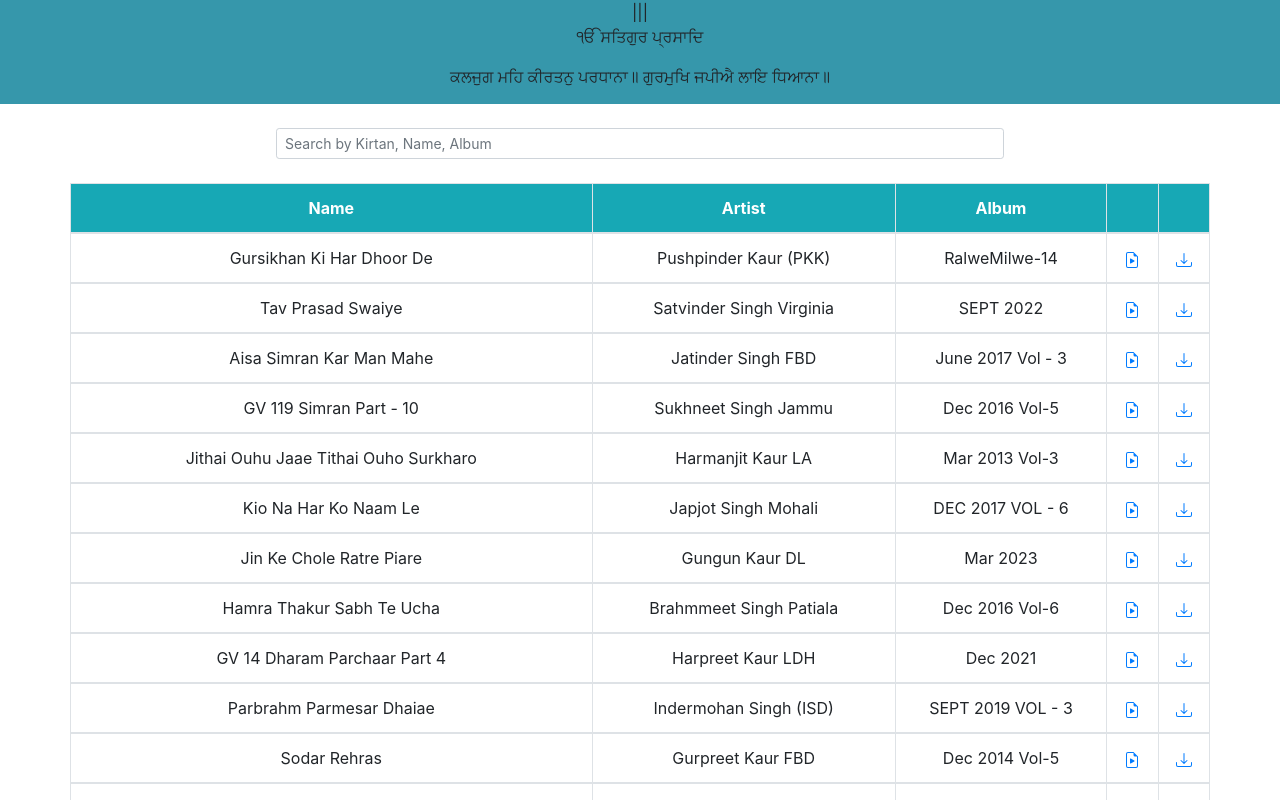
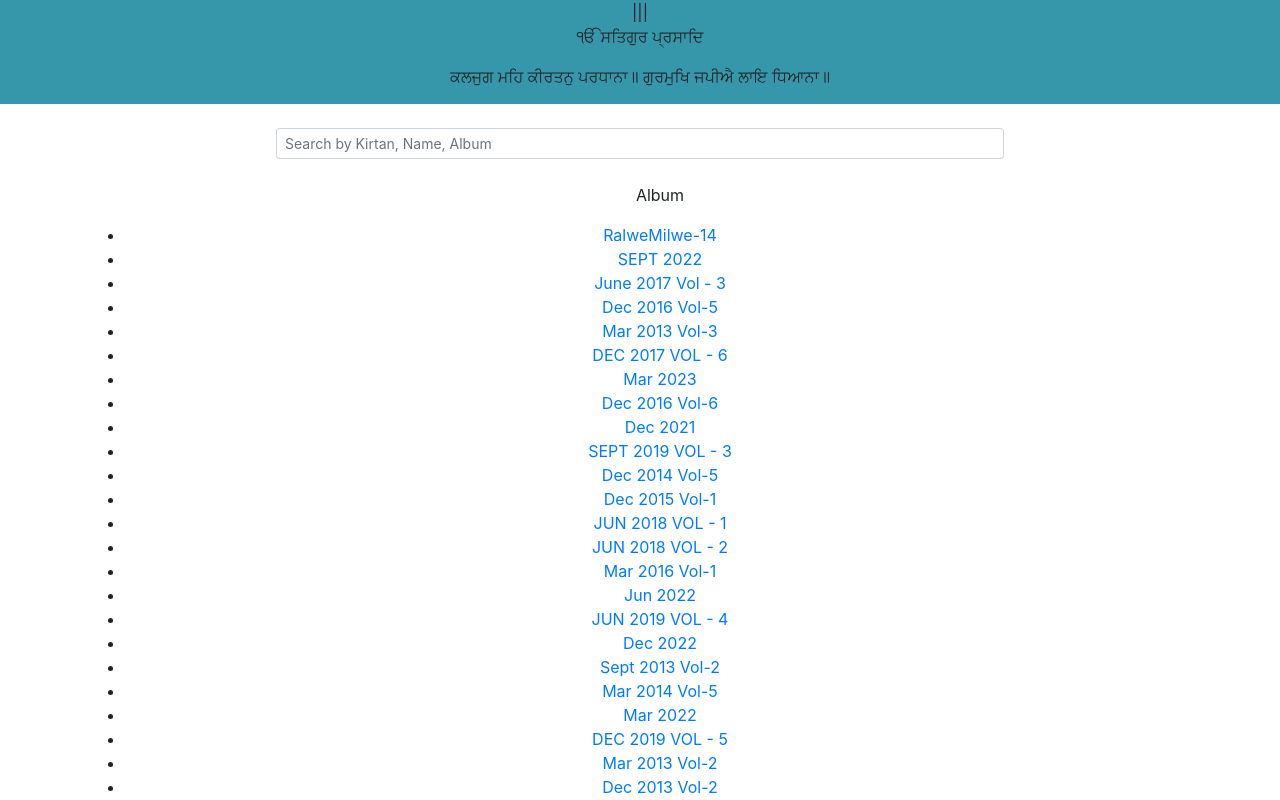
Before and after one commit to isupreetk/kirtan-frontend, a React (Create React App) app: page / in a window 1280 px wide. Shown: the top 800 px of the page. Built offline with nearby package versions, Linux system fonts and the light colour scheme.

Commit message:
get unique albums and artists

```diff
--- a/src/App.jsx
+++ b/src/App.jsx
@@ -19,6 +19,10 @@ function App() {
   let [possibleCombinations, setPossibleCombinations] = useState([]);
   let [filteredKirtans, setFilteredKirtans] = useState([]);
   let [sortedKirtans, setSortedKirtans] = useState([]);
+  let [albumFilter, setAlbumFilter] = useState([]);
+  let [artistFilter, setArtistFilter] = useState([]);
+  let [allAlbums, setAllAlbums] = useState([]);
+  let [allArtists, setAllArtists] = useState([]);
 
   // let [items, setItems] = useState([]);
   let [isLoading, setIsLoading] = useState(false);
@@ -48,6 +52,21 @@ function App() {
   };
 
   // console.log("getAllSubsets", getAllSubsets(["naam", "simran"]));
+
+  const handleFilters = (data) => {
+    setSortedKirtans(
+      data.filter((data) => {
+        // console.log(data);
+        // return albumFilter.forEach((filter) => {
+        return data.Album === albumFilter[0];
+        // });
+      })
+    );
+  };
+
+  useEffect(() => {
+    handleFilters(kirtans);
+  }, [albumFilter, artistFilter]);
 
   const getSortedKirtans = (data) => {
     let sortedData = data.sort((a, b) => {
@@ -139,6 +158,22 @@ function App() {
     getSortedKirtans(filteredKirtans);
   }, [filteredKirtans]);
 
+  useEffect(() => {
+    kirtansData.forEach((kirtan) => {
+      if (allAlbums.includes(kirtan.Album)) {
+        // continue
+      } else if (allArtists.includes(kirtan.Sevadar)) {
+      } else {
+        // console.log(kirtan.Album);
+        // console.log(kirtan.Sevadar);
+        allAlbums.push(kirtan.Album);
+        allArtists.push(kirtan.Sevadar);
+        setAllAlbums(allAlbums);
+        setAllArtists(allArtists);
+      }
+    });
+  }, [kirtansData]);
+
   // const getSearchCombinations = (searchArray) => {
   //   let newLength = searchArray.length - 1;
   //   if (newLength >= 0) {
@@ -199,6 +234,12 @@ function App() {
             sortedKirtans={currentKirtans}
             isLoading={isLoading}
             error={error}
+            albumFilter={albumFilter}
+            setAlbumFilter={setAlbumFilter}
+            artistFilter={artistFilter}
+            setArtistFilter={setArtistFilter}
+            allAlbums={allAlbums}
+            allArtists={allArtists}
             // kirtanTitle={kirtanTitle}
             // kirtanTitleRef={kirtanTitleRef}
           />
--- a/src/components/KirtanList/KirtanList.jsx
+++ b/src/components/KirtanList/KirtanList.jsx
@@ -1,8 +1,8 @@
 import "./KirtanList.scss";
 // import InfiniteScroll from "react-infinite-scroll-component";
-import { Table } from "react-bootstrap";
+import { Container, Table } from "react-bootstrap";
 import { FileEarmarkPlay, Download } from "react-bootstrap-icons";
-// import { useState } from "react";
+// import { useState, useEffect } from "react";
 
 function KirtanList({
   searchTerm,
@@ -10,6 +10,12 @@ function KirtanList({
   sortedKirtans,
   isLoading,
   error,
+  albumFilter,
+  setAlbumFilter,
+  artistFilter,
+  setArtistFilter,
+  allAlbums,
+  allArtists,
   //   kirtanTitleRef,
 }) {
   //   let [play, setPlay] = useState(false);
@@ -114,8 +120,66 @@ function KirtanList({
       </tbody>
     );
   };
+
+  const handleAlbumFilter = (event) => {
+    event.preventDefault();
+    albumFilter.push(event.target.innerText);
+    setAlbumFilter(albumFilter);
+    console.log("AlbumFilter", albumFilter);
+  };
+
+  const handleArtistFilter = (event) => {
+    event.preventDefault();
+    artistFilter.push(event.target.innerText);
+    setArtistFilter(artistFilter);
+    console.log("ArtistFilter", artistFilter);
+  };
+
   return (
     <>
+      <Container>
+        <div>
+          <ul>
+            <p>Album</p>
+            {/* {kirtans?.slice(0, 10).map((kirtan, index) => {
+              //   console.log(kirtan.Album);
+              return (
+                <li key={index}>
+                  <a href="#" onClick={(event) => handleAlbumFilter(event)}>
+                    {kirtan.Album}
+                  </a>
+                </li>
+              );
+            })} */}
+            {allAlbums.map((allAlbum, index) => {
+              return (
+                <li key={index} onClick={(event) => handleAlbumFilter(event)}>
+                  <a href="#">{allAlbum}</a>
+                </li>
+              );
+            })}
+          </ul>
+          <ul>
+            <p>Artist</p>
+            {/* {kirtans?.slice(0, 10).map((kirtan, index) => {
+              //   console.log(kirtan.Sevadar);
+              return (
+                <li key={index}>
+                  <a href="#" onClick={(event) => handleArtistFilter(event)}>
+                    {kirtan.Sevadar}
+                  </a>
+                </li>
+              );
+            })} */}
+            {allArtists.map((allArtist, index) => {
+              return (
+                <li key={index} onClick={(event) => handleArtistFilter(event)}>
+                  <a href="#">{allArtist}</a>
+                </li>
+              );
+            })}
+          </ul>
+        </div>
         <Table striped bordered hover className="table">
           <thead>
             <tr>
@@ -131,6 +195,7 @@ function KirtanList({
             ? sortedKirtans.slice(0, 100).map(mapToHtml)
             : kirtans.slice(0, 100).map(mapToHtml)}
         </Table>
+      </Container>
     </>
   );
 }
```
Lines whose indentation alone changed are shown as unchanged.
